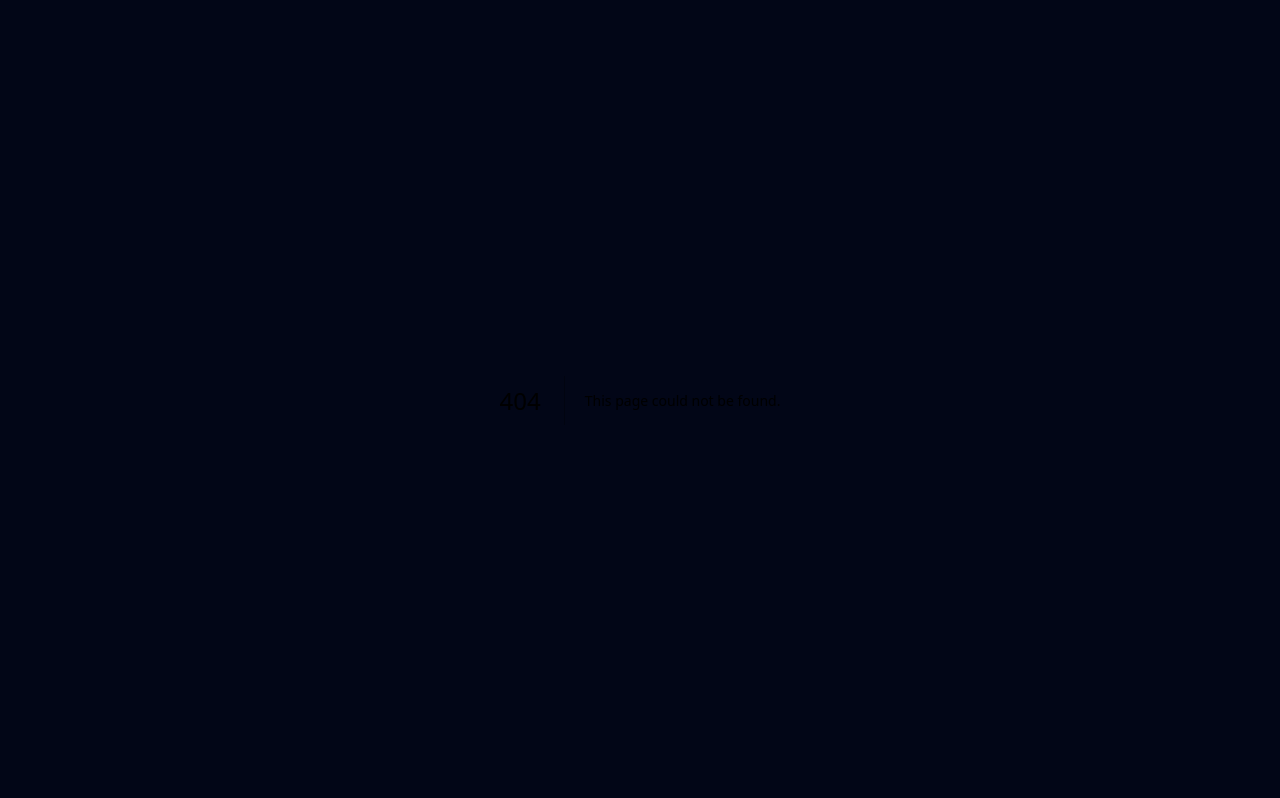
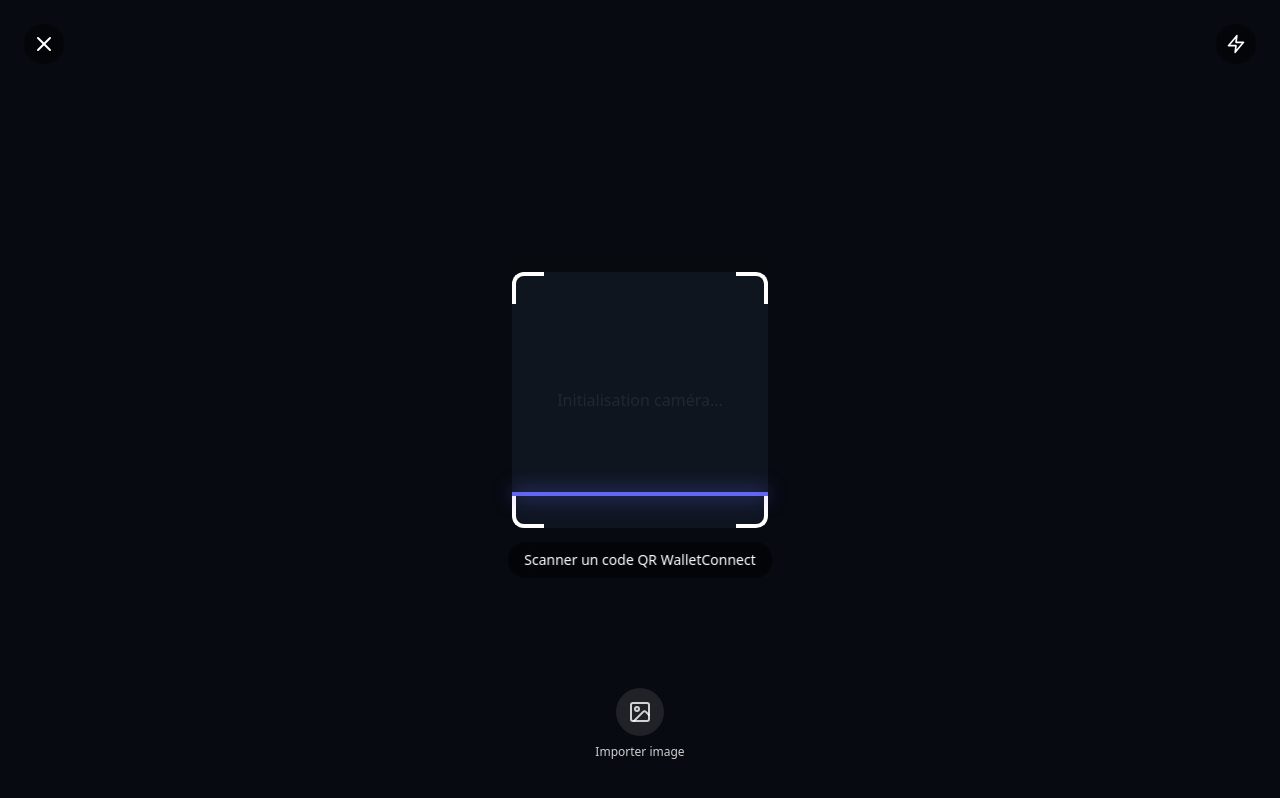
Before and after one commit to amss186/MalinWallet, a Next.js app: page /scan in a window 1280 px wide. Before the commit this address had no page. Built offline with nearby package versions, Linux system fonts and the light colour scheme.

Commit message:
Create page.tsx

```diff
--- /dev/null
+++ b/app/scan/page.tsx
@@ -0,0 +1,91 @@
+'use client';
+
+import React, { useState, useEffect } from 'react';
+import { useRouter } from 'next/navigation';
+import { X, Image as ImageIcon, Zap } from 'lucide-react';
+
+export default function ScanPage() {
+  const router = useRouter();
+  const [hasPermission, setHasPermission] = useState(false);
+
+  // Simulation d'accès caméra pour l'UI
+  useEffect(() => {
+    // Dans le futur, on demandera ici navigator.mediaDevices.getUserMedia
+    const timer = setTimeout(() => setHasPermission(true), 1000);
+    return () => clearTimeout(timer);
+  }, []);
+
+  return (
+    <div className="fixed inset-0 bg-black z-50 flex flex-col">
+
+      {/* Camera Viewport (Simulation) */}
+      <div className="relative flex-1 bg-slate-900 overflow-hidden">
+        {hasPermission ? (
+            // Ici viendra le flux vidéo <video />
+            <div className="absolute inset-0 bg-slate-800 animate-pulse flex items-center justify-center text-slate-600">
+                <p>Initialisation caméra...</p>
+            </div>
+        ) : (
+            <div className="absolute inset-0 bg-black" />
+        )}
+
+        {/* Overlay Sombre + Cadre de Scan */}
+        <div className="absolute inset-0 pointer-events-none">
+            {/* Dark Mask */}
+            <div className="absolute inset-0 bg-black/40"></div>
+
+            {/* Scan Box Area (Clear) */}
+            <div className="absolute top-1/2 left-1/2 -translate-x-1/2 -translate-y-1/2 w-64 h-64 shadow-[0_0_0_9999px_rgba(0,0,0,0.5)] rounded-3xl">
+                {/* Coins du cadre (Blancs comme sur ton screen) */}
+                <div className="absolute top-0 left-0 w-8 h-8 border-t-4 border-l-4 border-white rounded-tl-xl"></div>
+                <div className="absolute top-0 right-0 w-8 h-8 border-t-4 border-r-4 border-white rounded-tr-xl"></div>
+                <div className="absolute bottom-0 left-0 w-8 h-8 border-b-4 border-l-4 border-white rounded-bl-xl"></div>
+                <div className="absolute bottom-0 right-0 w-8 h-8 border-b-4 border-r-4 border-white rounded-br-xl"></div>
+
+                {/* Ligne de scan animée */}
+                <div className="absolute top-0 left-0 w-full h-1 bg-indigo-500 shadow-[0_0_20px_#6366f1] animate-[scan_2s_ease-in-out_infinite]"></div>
+            </div>
+
+            <div className="absolute top-1/2 left-1/2 -translate-x-1/2 -translate-y-1/2 mt-40 text-white font-medium text-sm bg-black/50 px-4 py-2 rounded-full backdrop-blur-md">
+                Scanner un code QR WalletConnect
+            </div>
+        </div>
+
+        {/* Header Controls */}
+        <div className="absolute top-0 left-0 w-full p-6 flex justify-between items-start z-10">
+            <button
+                onClick={() => router.back()}
+                className="w-10 h-10 bg-black/40 backdrop-blur-md rounded-full flex items-center justify-center text-white hover:bg-white/20 transition"
+            >
+                <X size={24} />
+            </button>
+            <div className="flex gap-4">
+                <button className="w-10 h-10 bg-black/40 backdrop-blur-md rounded-full flex items-center justify-center text-white hover:bg-white/20 transition">
+                    <Zap size={20} /> {/* Flash */}
+                </button>
+            </div>
+        </div>
+
+        {/* Footer Controls */}
+        <div className="absolute bottom-10 left-0 w-full flex justify-center z-10">
+             <button className="flex flex-col items-center gap-2 text-white/80 hover:text-white transition">
+                <div className="w-12 h-12 bg-white/10 rounded-full flex items-center justify-center backdrop-blur-md">
+                    <ImageIcon size={24} />
+                </div>
+                <span className="text-xs">Importer image</span>
+             </button>
+        </div>
+
+      </div>
+
+      <style jsx>{`
+        @keyframes scan {
+            0% { top: 0; opacity: 0; }
+            10% { opacity: 1; }
+            90% { opacity: 1; }
+            100% { top: 100%; opacity: 0; }
+        }
+      `}</style>
+    </div>
+  );
+}
```
